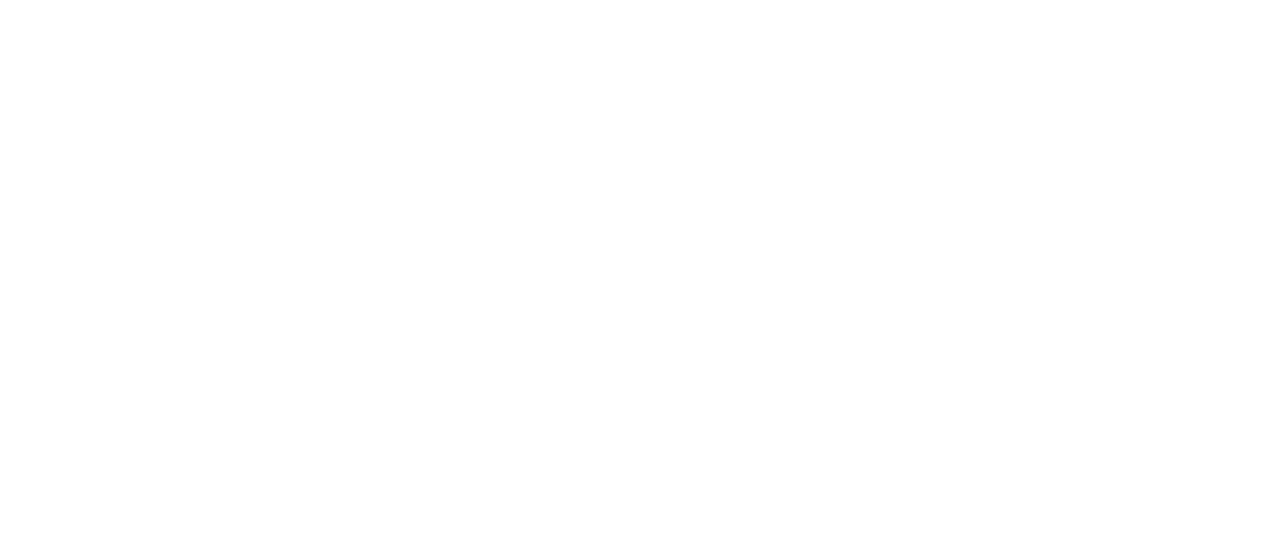
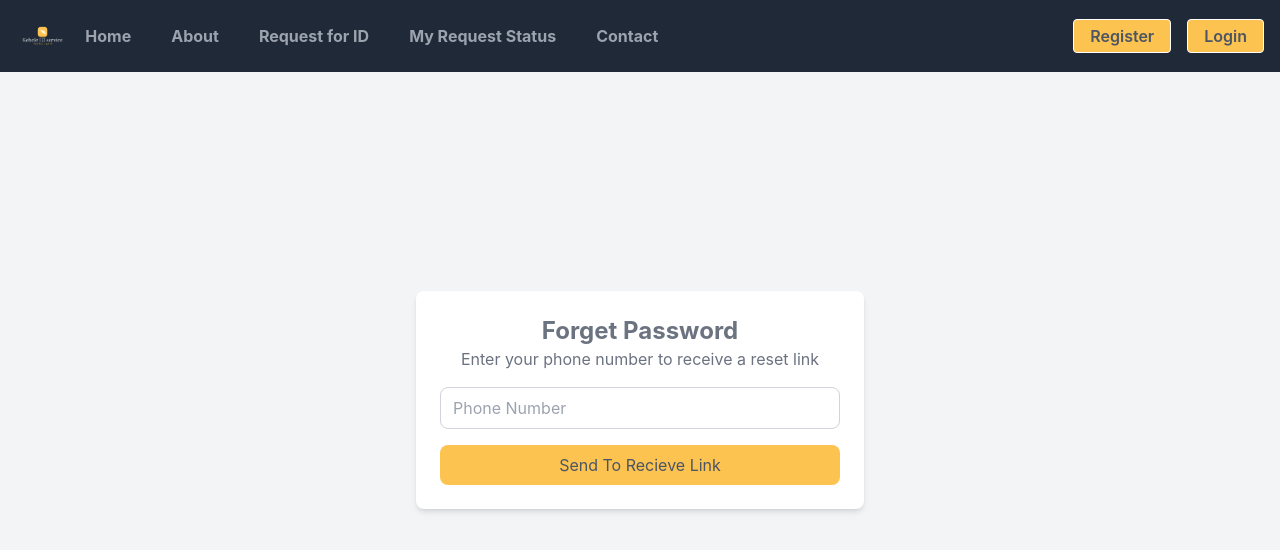
Before and after one commit to abel12-tech/kebele-id-service, a React (Create React App) app: page /forget-password in a window 1280 px wide. Before the commit this address had no page. Shown: the top 550 px of the page. Built offline with nearby package versions, Linux system fonts and the light colour scheme.

Commit message:
reset password is done

```diff
--- a/src/App.js
+++ b/src/App.js
@@ -10,6 +10,8 @@
 import RequestForId from "./features/apply/pages/RequestForId";
 import MyRequestStatus from "./features/apply/pages/MyRequestStatus";
 import UpdateProfile from "./pages/UpdateProfile";
+import ForgetPassword from "./pages/ForgetPassword";
+import ResetPassword from "./pages/ResetPassword";
 
 const App = () => {
   return (
@@ -24,6 +26,8 @@
         <Route path="/register" element={<Register />} />
         <Route path="/my-request-status" element={<MyRequestStatus />} />
         <Route path="/request-for-id" element={<RequestForId />} />
+        <Route path="/forget-password" element={<ForgetPassword />} />
+        <Route path="/reset-password/:token" element={<ResetPassword />} />
         <Route path="/login" element={<Login />} />
       </Routes>
     </>
--- a/src/components/Navbar.jsx
+++ b/src/components/Navbar.jsx
@@ -10,6 +10,7 @@
   selectResidentInfo,
 } from "../features/authentication/slice/authSlice";
 import { useGetNotificationQuery } from "../features/apply/api/applyApi";
+import { RiLockPasswordLine } from "react-icons/ri";
 
 const Navbar = () => {
   const [showMenu, setShowMenu] = useState(false);
@@ -191,6 +192,15 @@
                   </Link>
                 </li>
                 <li className="flex">
+                  <Link
+                    to="/forget-password"
+                    className="inline-flex items-center w-full px-2 py-1 text-sm font-semibold transition-colors duration-150 rounded-md hover:bg-gray-100 hover:text-gray-800 dark:hover:bg-gray-800 dark:hover:text-gray-200"
+                  >
+                    <RiLockPasswordLine className="w-4 h-4 mr-3" />
+                    <span>Forget Password</span>
+                  </Link>
+                </li>
+                <li className="flex">
                   <button
                     className="inline-flex items-center w-full px-2 py-1 text-sm font-semibold transition-colors duration-150 rounded-md hover:bg-gray-100 hover:text-gray-800 dark:hover:bg-gray-800 dark:hover:text-gray-200"
                     onClick={handleLogout}
--- a/src/features/authentication/api/authApi.js
+++ b/src/features/authentication/api/authApi.js
@@ -41,6 +41,20 @@
         body: data,
       }),
     }),
+    forgetPassword: builder.mutation({
+      query: (data) => ({
+        url: `/resident/forget-password`,
+        method: "POST",
+        body: data,
+      }),
+    }),
+    resetPassword: builder.mutation({
+      query: (data) => ({
+        url: `/resident/reset-password/${data.token}`,
+        method: "POST",
+        body: data,
+      }),
+    }),
   }),
 });
 
@@ -49,4 +63,6 @@
   useLoginMutation,
   useGetResidentByIdQuery,
   useUpdateProfileMutation,
+  useForgetPasswordMutation,
+  useResetPasswordMutation,
 } = authApi;
--- /dev/null
+++ b/src/pages/ForgetPassword.jsx
@@ -0,0 +1,80 @@
+import React, { useState } from "react";
+import { useNavigate } from "react-router-dom";
+import { ToastContainer, toast } from "react-toastify";
+import "react-toastify/dist/ReactToastify.css";
+import { useForgetPasswordMutation } from "../features/authentication/api/authApi";
+import Navbar from "../components/Navbar";
+
+const ForgetPassword = () => {
+  const navigate = useNavigate();
+  const [phoneNumber, setPhoneNumber] = useState("");
+  const [forgetPassword, { isLoading, isSuccess, isError, error }] =
+    useForgetPasswordMutation();
+
+  const handlePhoneChange = (e) => {
+    setPhoneNumber(e.target.value);
+  };
+
+  const handleSubmit = async (e) => {
+    e.preventDefault();
+    try {
+      await forgetPassword({ phoneNumber }).unwrap();
+      toast.success(`Reset link sent to your email , Check your email`);
+    } catch (err) {
+      console.error("Failed to send reset link:", err);
+      toast.error("Failed to send reset link");
+    }
+  };
+
+  return (
+    <>
+      <Navbar />
+      <div className="min-h-screen bg-gray-100">
+        <div className="flex items-center justify-center min-h-screen px-4 py-8 sm:px-8 md:px-16">
+          <div className="bg-white p-6 rounded-lg shadow-md w-full max-w-md">
+            <ToastContainer position="top-right" autoClose={2000} />
+            <form onSubmit={handleSubmit} className="space-y-4">
+              <div className="text-center">
+                <h1 className="text-2xl font-bold text-gray-500">
+                  Forget Password
+                </h1>
+                <p className="text-gray-500">
+                  Enter your phone number to receive a reset link
+                </p>
+              </div>
+              <div className="flex flex-col space-y-2">
+                <input
+                  type="tel"
+                  value={phoneNumber}
+                  onChange={handlePhoneChange}
+                  placeholder="Phone Number"
+                  className="rounded-lg border-gray-300 border px-3 py-2 w-full"
+                  required
+                />
+              </div>
+              <div className="flex items-center justify-center mt-4">
+                <button
+                  type="submit"
+                  className="w-full rounded-lg bg-[#FDC351] text-gray-600 hover:bg-[#d1ae67] px-4 py-2"
+                  disabled={isLoading}
+                >
+                  {isLoading ? "Sending..." : "Send To Recieve Link"}
+                </button>
+              </div>
+              {isSuccess && (
+                <p className="mt-4 text-green-500">
+                  Reset link sent successfully!
+                </p>
+              )}
+              {isError && (
+                <p className="mt-4 text-red-500">Error: {error.message}</p>
+              )}
+            </form>
+          </div>
+        </div>
+      </div>
+    </>
+  );
+};
+
+export default ForgetPassword;
--- /dev/null
+++ b/src/pages/ResetPassword.jsx
@@ -0,0 +1,80 @@
+import React, { useState } from "react";
+import { useParams, useNavigate } from "react-router-dom";
+import { ToastContainer, toast } from "react-toastify";
+import "react-toastify/dist/ReactToastify.css";
+import { useResetPasswordMutation } from "../features/authentication/api/authApi";
+import Navbar from "../components/Navbar";
+
+const ResetPassword = () => {
+  const { token } = useParams();
+  const navigate = useNavigate();
+  const [newPassword, setNewPassword] = useState("");
+  const [resetPassword, { isLoading, isSuccess, isError, error }] =
+    useResetPasswordMutation();
+
+  const handlePasswordChange = (e) => {
+    setNewPassword(e.target.value);
+  };
+
+  const handleSubmit = async (e) => {
+    e.preventDefault();
+    try {
+      const res = await resetPassword({ token, newPassword }).unwrap();
+      toast.success("Password reset successfully!");
+      navigate("/login");
+    } catch (err) {
+      console.error("Failed to reset password:", err);
+      toast.error("Failed to reset password");
+    }
+  };
+
+  return (
+    <>
+      <Navbar />
+      <div className="min-h-screen bg-gray-100">
+        <div className="flex items-center justify-center min-h-screen px-4 py-8 sm:px-8 md:px-16">
+          <div className="bg-white p-6 rounded-lg shadow-md w-full max-w-md">
+            <ToastContainer position="top-right" autoClose={2000} />
+            <form onSubmit={handleSubmit} className="space-y-4">
+              <div className="text-center">
+                <h1 className="text-2xl font-bold text-gray-500">
+                  Reset Password
+                </h1>
+                <p className="text-gray-500">Enter your new password below</p>
+              </div>
+              <div className="flex flex-col space-y-2">
+                <input
+                  type="password"
+                  value={newPassword}
+                  onChange={handlePasswordChange}
+                  placeholder="New Password"
+                  className="rounded-lg border-gray-300 border px-3 py-2 w-full"
+                  required
+                />
+              </div>
+              <div className="flex items-center justify-center mt-4">
+                <button
+                  type="submit"
+                  className="w-full rounded-lg bg-[#FDC351] text-gray-600 hover:bg-[#d1ae67] px-4 py-2"
+                  disabled={isLoading}
+                >
+                  {isLoading ? "Resetting..." : "Reset Password"}
+                </button>
+              </div>
+              {isSuccess && (
+                <p className="mt-4 text-green-500">
+                  Password reset successfully!
+                </p>
+              )}
+              {isError && (
+                <p className="mt-4 text-red-500">Error: {error.message}</p>
+              )}
+            </form>
+          </div>
+        </div>
+      </div>
+    </>
+  );
+};
+
+export default ResetPassword;
--- a/src/pages/UpdateProfile.jsx
+++ b/src/pages/UpdateProfile.jsx
@@ -23,7 +23,7 @@
   const [profileImage, setProfileImage] = useState(
     resident ? resident.profile : null
   );
-  const [updateProfile, { isLoading }] = useUpdateProfileMutation();
+  const [updateProfile] = useUpdateProfileMutation();
   const navigate = useNavigate();
 
   const handleFirstNameChange = (e) => setFirstName(e.target.value);
@@ -102,7 +102,6 @@
               <input
                 type="file"
                 onChange={handleProfileImageChange}
-                name="photo"
                 accept="image/*"
                 className="rounded-lg border-gray-300 border px-3 py-2 w-full"
               />
@@ -112,7 +111,7 @@
                 type="submit"
                 className="w-full rounded-lg bg-[#FDC351] text-gray-600 hover:bg-[#d1ae67] px-4 py-2"
               >
-                {isLoading ? "Updating..." : "Update Profile"}
+                Update Profile
               </button>
             </div>
           </form>
```
